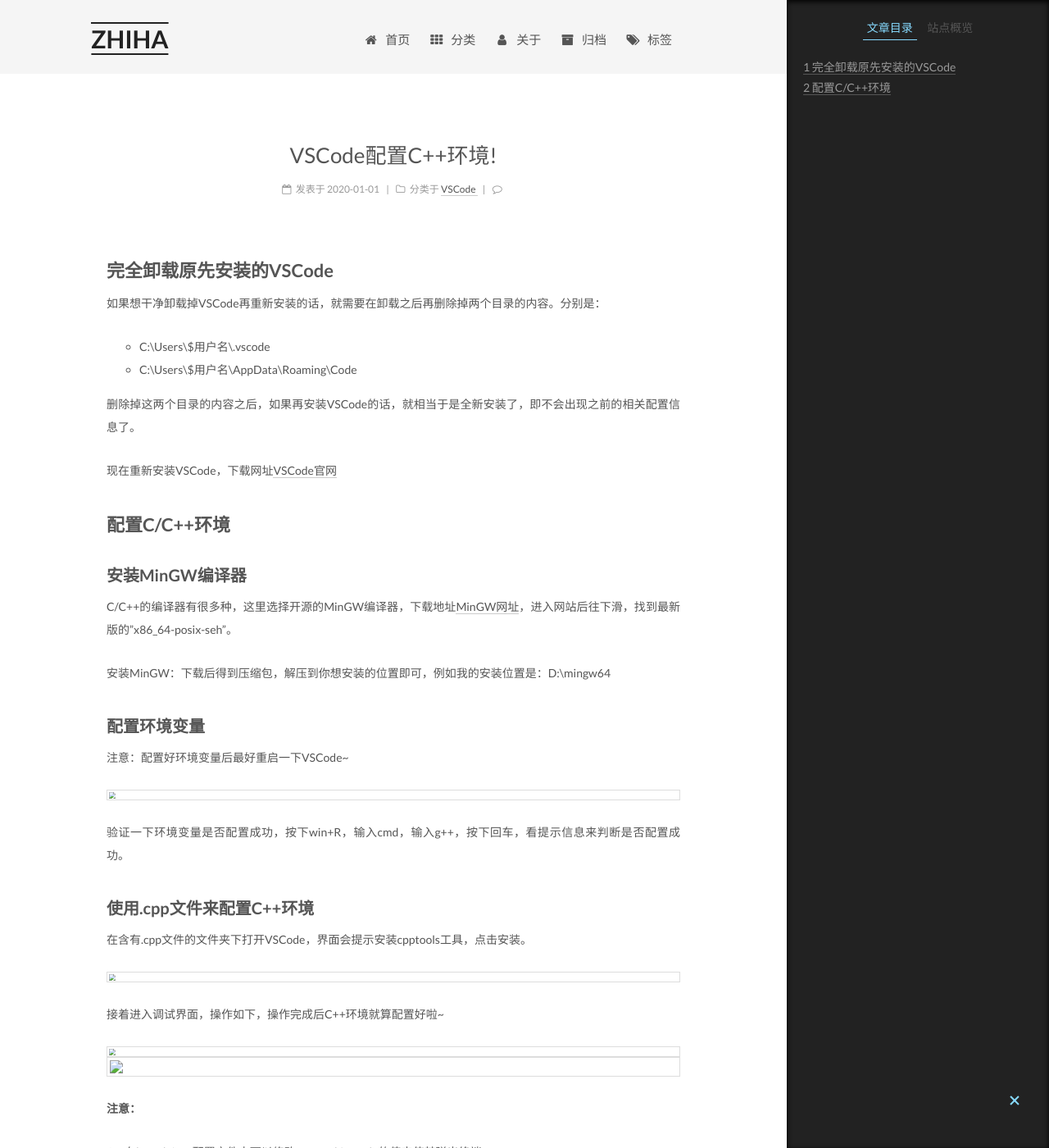
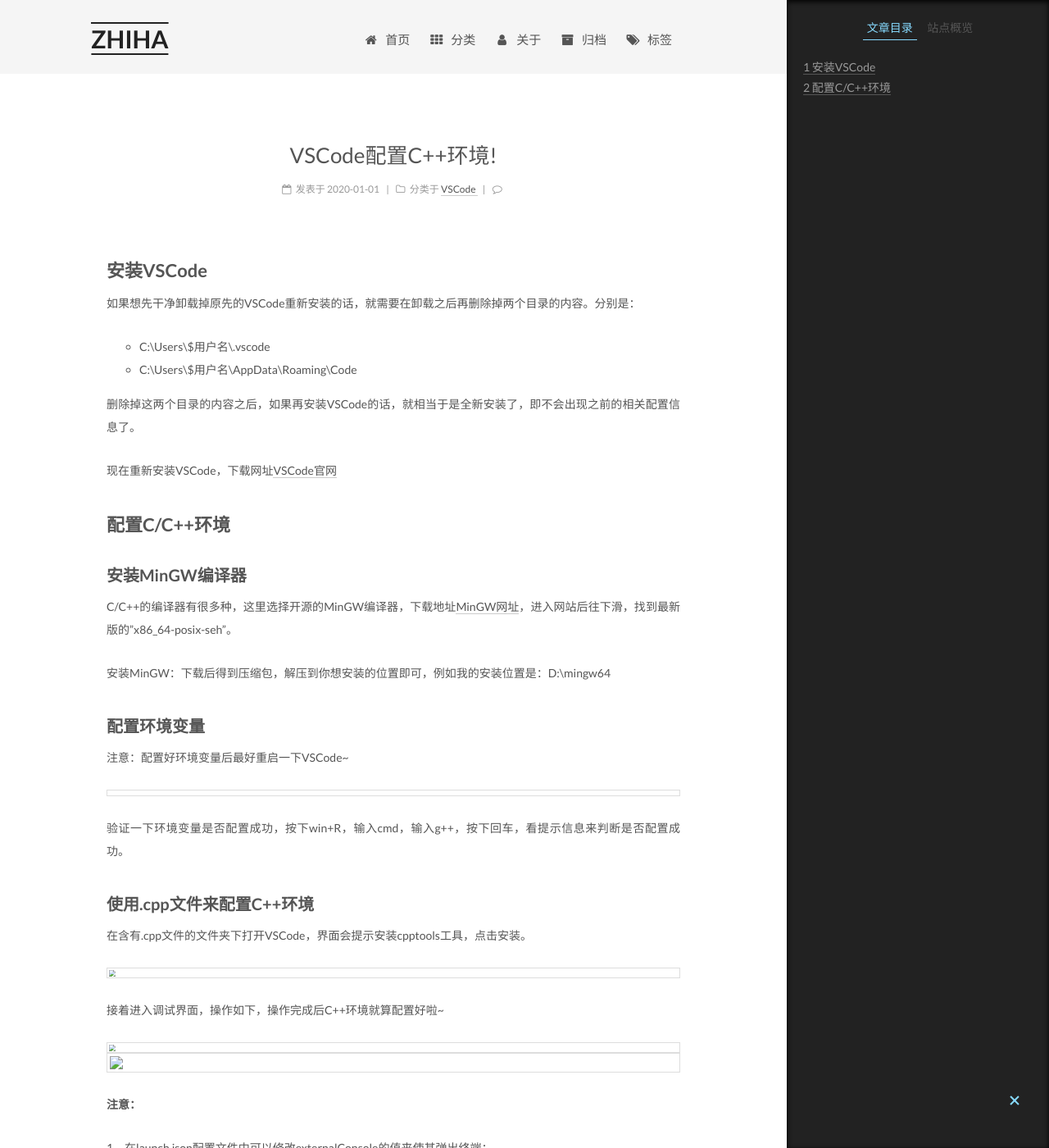
Before and after one commit to zhiha/zhiha.github.io, a Jekyll site: the page built from _posts/2020-01-01-VSCode配置C++环境.md, in a window 1280 px wide and 1400 px high. Shown: the whole window at 82% size. Built offline with Jekyll 4.4.1, drawn with Linux system fonts in a browser that asks for light colours; comment, search, counter and statistics services are not loaded.

Commit message:
new blog

```diff
--- a/_posts/2020-01-01-VSCode配置C++环境.md
+++ b/_posts/2020-01-01-VSCode配置C++环境.md
@@ -8,9 +8,9 @@
 
 ---
 
-## 完全卸载原先安装的VSCode
+## 安装VSCode
 
-如果想干净卸载掉VSCode再重新安装的话，就需要在卸载之后再删除掉两个目录的内容。分别是：
+如果想先干净卸载掉原先的VSCode重新安装的话，就需要在卸载之后再删除掉两个目录的内容。分别是：
 
 - C:\Users\\$用户名\\.vscode
 - C:\Users\\$用户名\AppData\Roaming\Code
@@ -31,7 +31,7 @@
 
 注意：配置好环境变量后最好重启一下VSCode~
 
-<img src="..\assets\images\vscode_1.png" style="zoom:50%;" />
+![](https://github.com/zhiha/zhiha.github.io/blob/dev/assets/images/vscode_1.png)
 
 验证一下环境变量是否配置成功，按下win+R，输入cmd，输入g++，按下回车，看提示信息来判断是否配置成功。
 
```
